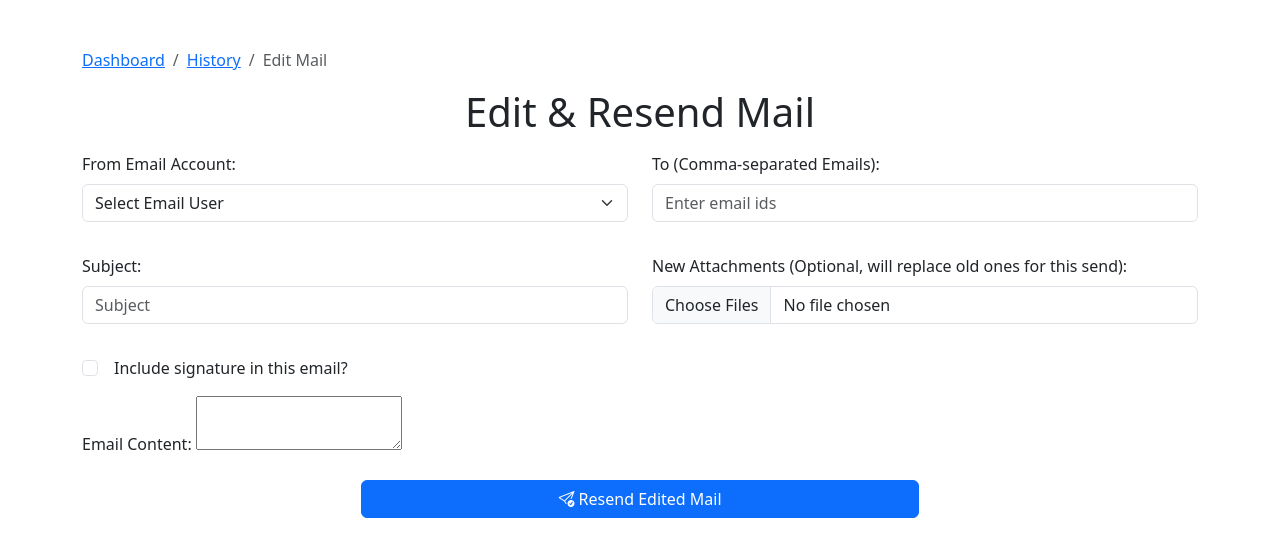
After one commit to webmaster0109/mail-server-app, a Django app: template templates/edit_mail_form.html in a window 1280 px wide. The commit adds this page. Shown: the top 557 px of the page. Run offline with Django 5.2, Linux system fonts and the light colour scheme; the template is opened without the code that fills it, so the values that code supplies are empty; some libraries are stand-ins or nearby versions.

Commit message:
updated all

```diff
--- a/mail_home/urls.py
+++ b/mail_home/urls.py
@@ -7,4 +7,5 @@ urlpatterns = [
     path('history/', mail_list, name="mail_list"),
     path('mail/<pk>/', mail_template_detail, name="mail_view"),
     path('mail/delete/<int:pk>/', mail_delete, name="mail_delete"),
+    path('mail/edit/<int:pk>/', mail_edit_and_resend, name='mail_edit_resend')
 ]
--- a/templates/base.html
+++ b/templates/base.html
@@ -1,37 +1,72 @@
-<!doctype html>
+<!DOCTYPE html>
 <html lang="en">
   <head>
-    <meta charset="utf-8">
-    <meta name="viewport" content="width=device-width, initial-scale=1">
+    <meta charset="utf-8" />
+    <meta name="viewport" content="width=device-width, initial-scale=1" />
     <title>{% block title %}Home{% endblock %} - AHOFA</title>
-    <link href="https://cdn.jsdelivr.net/npm/bootstrap@5.3.3/dist/css/bootstrap.min.css" rel="stylesheet" integrity="sha384-QWTKZyjpPEjISv5WaRU9OFeRpok6YctnYmDr5pNlyT2bRjXh0JMhjY6hW+ALEwIH" crossorigin="anonymous">
-    <script src="https://cdn.tiny.cloud/1/2szj03fw0bg6b4wf7sm8d967qz8ixuq92g3kn0cp9i7cc214/tinymce/7/tinymce.min.js" referrerpolicy="origin"></script>
-    <link rel="stylesheet" href="https://cdn.jsdelivr.net/npm/bootstrap-icons@1.11.3/font/bootstrap-icons.min.css">
-    <link rel="stylesheet" href="/media/css/toastBox.css">
+    <link
+      href="https://cdn.jsdelivr.net/npm/bootstrap@5.3.3/dist/css/bootstrap.min.css"
+      rel="stylesheet"
+      integrity="sha384-QWTKZyjpPEjISv5WaRU9OFeRpok6YctnYmDr5pNlyT2bRjXh0JMhjY6hW+ALEwIH"
+      crossorigin="anonymous"
+    />
+    <script
+      src="https://cdn.tiny.cloud/1/2szj03fw0bg6b4wf7sm8d967qz8ixuq92g3kn0cp9i7cc214/tinymce/7/tinymce.min.js"
+      referrerpolicy="origin"
+    ></script>
+    <link
+      rel="stylesheet"
+      href="https://cdn.jsdelivr.net/npm/bootstrap-icons@1.11.3/font/bootstrap-icons.min.css"
+    />
+    <link rel="stylesheet" href="/media/css/toastBox.css" />
   </head>
   <body>
     {% if request.user.is_authenticated %}
     <nav class="navbar navbar-expand-lg bg-body-tertiary">
       <div class="container-fluid">
         <a class="navbar-brand" href="/">
-          <img src="https://ik.imagekit.io/harmonystudio/amara%20logo.svg" alt="amara-logo" width="100px">
+          <img
+            src="https://ik.imagekit.io/harmonystudio/amara%20logo.svg"
+            alt="amara-logo"
+            width="100px"
+          />
         </a>
-        <button class="navbar-toggler" type="button" data-bs-toggle="collapse" data-bs-target="#navbarNavDropdown" aria-controls="navbarNavDropdown" aria-expanded="false" aria-label="Toggle navigation">
+        <button
+          class="navbar-toggler"
+          type="button"
+          data-bs-toggle="collapse"
+          data-bs-target="#navbarNavDropdown"
+          aria-controls="navbarNavDropdown"
+          aria-expanded="false"
+          aria-label="Toggle navigation"
+        >
           <span class="navbar-toggler-icon"></span>
         </button>
         <div class="collapse navbar-collapse" id="navbarNavDropdown">
-
           <div class="ms-auto">
             <div class="d-flex align-items-center">
               <div>
-                  <a href="javascript:void(0);" style="text-decoration: none; color: #BC1922;">Welcome, {{request.user.username}}</a>
+                <a
+                  href="javascript:void(0);"
+                  style="text-decoration: none; color: #bc1922"
+                  >Welcome, {{request.user.username}}</a
+                >
               </div>
               <div class="ms-3">
-                  <a style="text-decoration: underline; color: #BC1922;" href="{% url 'mail_list' %}"><i class="bi bi-clock-history"></i> History</a>
+                <a
+                  style="text-decoration: underline; color: #bc1922"
+                  href="{% url 'mail_list' %}"
+                  ><i class="bi bi-clock-history"></i> History</a
+                >
               </div>
               <div>
-                  <a href="#logout-user" id="logoutUser" class="btn btn-sm btn-success ms-3">Logout</a>
-                  <form id="logoutUserForm" style="display: none;">
+                <a
+                  href="#logout-user"
+                  id="logoutUser"
+                  class="btn btn-sm btn-success ms-3"
+                  >Logout</a
+                >
+                <form id="logoutUserForm" style="display: none">
                   {% csrf_token %}
                 </form>
               </div>
@@ -42,11 +77,75 @@
     </nav>
     {% endif %}
     <div id="toastBox" aria-live="polite" aria-atomic="true"></div>
-    {% block content %}{% endblock %}
-    {% if request.user.is_authenticated %}
+    {% block content %}{% endblock %} {% if request.user.is_authenticated %}
     <script src="/media/js/logout.js"></script>
     {% endif %}
+    <script>
+      tinymce.init({
+        selector: "#amaraEditor",
+        plugins: [
+          // Core editing features
+          "anchor",
+          "autolink",
+          "charmap",
+          "codesample",
+          "emoticons",
+          "image",
+          "link",
+          "lists",
+          "media",
+          "searchreplace",
+          "table",
+          "visualblocks",
+          "wordcount",
+          // Your account includes a free trial of TinyMCE premium features
+          // Try the most popular premium features until Apr 15, 2025:
+          "checklist",
+          "mediaembed",
+          "casechange",
+          "formatpainter",
+          "pageembed",
+          "a11ychecker",
+          "tinymcespellchecker",
+          "permanentpen",
+          "powerpaste",
+          "advtable",
+          "advcode",
+          "editimage",
+          "advtemplate",
+          "ai",
+          "mentions",
+          "tinycomments",
+          "tableofcontents",
+          "footnotes",
+          "mergetags",
+          "autocorrect",
+          "typography",
+          "inlinecss",
+          "markdown",
+          "importword",
+          "exportword",
+          "exportpdf",
+        ],
+        toolbar:
+          "undo redo | blocks fontfamily fontsize | bold italic underline strikethrough | link image media table mergetags | addcomment showcomments | spellcheckdialog a11ycheck typography | align lineheight | checklist numlist bullist indent outdent | emoticons charmap | removeformat",
+        tinycomments_mode: "embedded",
+        tinycomments_author: "Author name",
+        mergetags_list: [
+          { value: "First.Name", title: "First Name" },
+          { value: "Email", title: "Email" },
+        ],
+        ai_request: (request, respondWith) =>
+          respondWith.string(() =>
+            Promise.reject("See docs to implement AI Assistant")
+          ),
+      });
+    </script>
     <script src="/media/js/toastBox.js"></script>
-    <script src="https://cdn.jsdelivr.net/npm/bootstrap@5.3.3/dist/js/bootstrap.bundle.min.js" integrity="sha384-YvpcrYf0tY3lHB60NNkmXc5s9fDVZLESaAA55NDzOxhy9GkcIdslK1eN7N6jIeHz" crossorigin="anonymous"></script>
+    <script
+      src="https://cdn.jsdelivr.net/npm/bootstrap@5.3.3/dist/js/bootstrap.bundle.min.js"
+      integrity="sha384-YvpcrYf0tY3lHB60NNkmXc5s9fDVZLESaAA55NDzOxhy9GkcIdslK1eN7N6jIeHz"
+      crossorigin="anonymous"
+    ></script>
   </body>
 </html>
--- /dev/null
+++ b/templates/edit_mail_form.html
@@ -0,0 +1,175 @@
+{% extends "base.html" %}
+{% load static %} <!-- If you use the static tag for CSS/JS, though your base seems to use direct paths -->
+
+{% block title %}Edit Mail{% endblock %}
+
+{% block content %}
+<div class="container">
+    <div class="align-items-center">
+        <div class="mt-5 mb-3">
+            <nav aria-label="breadcrumb">
+                <ol class="breadcrumb">
+                  <li class="breadcrumb-item"><a href="{% url 'home' %}">Dashboard</a></li>
+                  <li class="breadcrumb-item"><a href="{% url 'mail_list' %}">History</a></li>
+                  <li class="breadcrumb-item active" aria-current="page">{{ page_title|default:"Edit Mail" }}</li>
+                </ol>
+            </nav>
+            <h1 class="text-center">{{ page_title|default:"Edit & Resend Mail" }}</h1>
+        </div>
+
+        <!-- Form for editing and resending the email -->
+        <!-- The JavaScript handling this form needs to know it's for an edit -->
+        <form id="edit-email-form" action="{{ form_action_url }}" method="POST" enctype="multipart/form-data">
+            {% csrf_token %}
+            <!-- Hidden input to help JS identify the mail ID if needed, though action URL has it -->
+            <input type="hidden" name="mail_id" value="{{ mail_id }}">
+
+            <div class="my-3">
+              <div class="row">
+                <div class="col-md-6 mb-3">
+                  <label for="emailUser" class="form-label">From Email Account:</label>
+                  <select name="emailUser" id="emailUser" class="form-select">
+                    <option value="">Select Email User</option>
+                    <option value="SECOND_USER" {% if initial_data.emailUser == "SECOND_USER" %}selected{% endif %}>info@ahofa.com</option>
+                    <option value="FIRST_USER" {% if initial_data.emailUser == "FIRST_USER" %}selected{% endif %}>kd@ahofa.com</option>
+                  </select>
+                </div>
+                <div class="col-md-6 mb-3">
+                  <label for="emails" class="form-label">To (Comma-separated Emails):</label>
+                  <input type="text" class="form-control" name="emails" id="emails" placeholder="Enter email ids" value="{{ initial_data.emails|default:'' }}">
+                </div>
+              </div>
+            </div>
+
+            <div class="my-3">
+                <div class="row">
+                  <div class="col-md-6 mb-3">
+                    <label for="subject" class="form-label">Subject:</label>
+                    <input type="text" name="subject" id="subject" class="form-control" placeholder="Subject" value="{{ initial_data.subject|default:'' }}">
+                  </div>
+                  <div class="col-md-6 mb-3">
+                    <label for="file" class="form-label">New Attachments (Optional, will replace old ones for this send):</label>
+                    <input type="file" name="file" id="file" class="form-control" multiple>
+                    {% if original_attachments %}
+                        <div class="mt-2">
+                            <small class="form-text text-muted">Previously attached:</small>
+                            <ul class="list-unstyled">
+                                {% for att in original_attachments %}
+                                <li><small><i class="bi bi-paperclip"></i> {{ att.attachments.name|cut:"file/attachments/" }}</small></li>
+                                {% endfor %}
+                            </ul>
+                        </div>
+                    {% endif %}
+                  </div>
+                </div>
+            </div>
+
+            <div class="my-3 form-check">
+              <input class="form-check-input" type="checkbox" name="isSignature" value="isSignatureActive" id="flexCheckDefault" {% if initial_data.is_signature_active %}checked{% endif %}>
+              <label class="form-check-label ms-2" for="flexCheckDefault">
+                Include signature in this email?
+              </label>
+            </div>
+
+            <div class="my-3">
+                <label for="amaraEditor" class="form-label">Email Content:</label>
+                <textarea id="amaraEditor" name="textareaData">{{ initial_data.content|default:'' }}</textarea>
+            </div>
+
+            <div class="my-3 text-center">
+                <button type="submit" class="btn btn-primary col-md-6 col-12"><i class="bi bi-send-check"></i> Resend Edited Mail</button>
+            </div>
+        </form>
+    </div>
+</div>
+
+<!-- JavaScript for form submission (similar to send-mails.js but posts to the correct URL) -->
+<script>
+document.addEventListener('DOMContentLoaded', function () {
+    const editEmailForm = document.querySelector('#edit-email-form');
+    if (editEmailForm) {
+        editEmailForm.addEventListener('submit', async function (e) {
+            e.preventDefault();
+
+            const textareaData = tinymce.get('amaraEditor').getContent();
+            const subject = editEmailForm.querySelector('[name=subject]').value;
+            const emails = editEmailForm.querySelector('[name=emails]').value;
+            const csrfToken = editEmailForm.querySelector('[name=csrfmiddlewaretoken]').value;
+            const emailUser = editEmailForm.querySelector('#emailUser').value;
+            const fileInput = editEmailForm.querySelector('#file').files;
+            const isSignatureCheckbox = editEmailForm.querySelector('#flexCheckDefault');
+            const isSignatureValue = isSignatureCheckbox.checked ? 'isSignatureActive' : ''; // Get value based on check state
+
+            // Client-side validation (can be more robust)
+            if (!emailUser) {
+                createToast('Please select a valid email user.', 'Warning');
+                return;
+            }
+            if (!emails) {
+                createToast('Please provide at least one email ID.', 'Warning');
+                return;
+            }
+            if (!subject) {
+                createToast('Please provide a subject.', 'Warning');
+                return;
+            }
+            if (!textareaData) {
+                createToast('Please provide email content.', 'Warning'); // Using createToast instead of alert
+                return;
+            }
+
+            const formData = new FormData();
+            formData.append('emailUser', emailUser);
+            formData.append('emails', emails);
+            formData.append('subject', subject);
+            formData.append('isSignature', isSignatureValue); // Send correct value
+            formData.append('textareaData', textareaData);
+
+            if (fileInput.length > 0) {
+                for (let i = 0; i < fileInput.length; i++) {
+                    formData.append('file', fileInput[i]);
+                }
+            }
+
+            const formActionUrl = editEmailForm.getAttribute('action');
+
+            try {
+                const response = await fetch(formActionUrl, { // Use the form's action URL
+                    method: 'POST',
+                    headers: {
+                        'X-CSRFToken': csrfToken,
+                        // 'Content-Type': 'multipart/form-data' is set automatically by browser for FormData
+                    },
+                    body: formData
+                });
+
+                const result = await response.json();
+
+                if (response.ok && result.status === 'success') {
+                    createToast(result.message, 'Success');
+                    // Optionally redirect to mail list after a delay
+                    setTimeout(() => {
+                        window.location.href = "{% url 'mail_list' %}";
+                    }, 2000);
+                } else {
+                    createToast(result.message || 'An error occurred.', 'Error');
+                }
+            } catch (error) {
+                console.error('Error submitting edit form:', error);
+                createToast('Something went wrong while resending. Try again.', 'Error');
+            }
+        });
+    }
+
+    // This is for the signature checkbox value handling if needed,
+    // but the submit handler above now directly checks .checked state.
+    // const signatureCheckbox = document.getElementById('flexCheckDefault');
+    // if (signatureCheckbox) {
+    //     signatureCheckbox.addEventListener('change', () => {
+    //         // The value is now 'isSignatureActive' or it's not sent if unchecked.
+    //         // The form submission JS handles this correctly by checking .checked.
+    //     });
+    // }
+});
+</script>
+{% endblock %}
```
Also changed, not shown: mail_home/views.py (+105 -0 lines), templates/index.html (+34 -34 lines), templates/mail_list.html (+22 -9 lines). Lines whose indentation alone changed are shown as unchanged.
